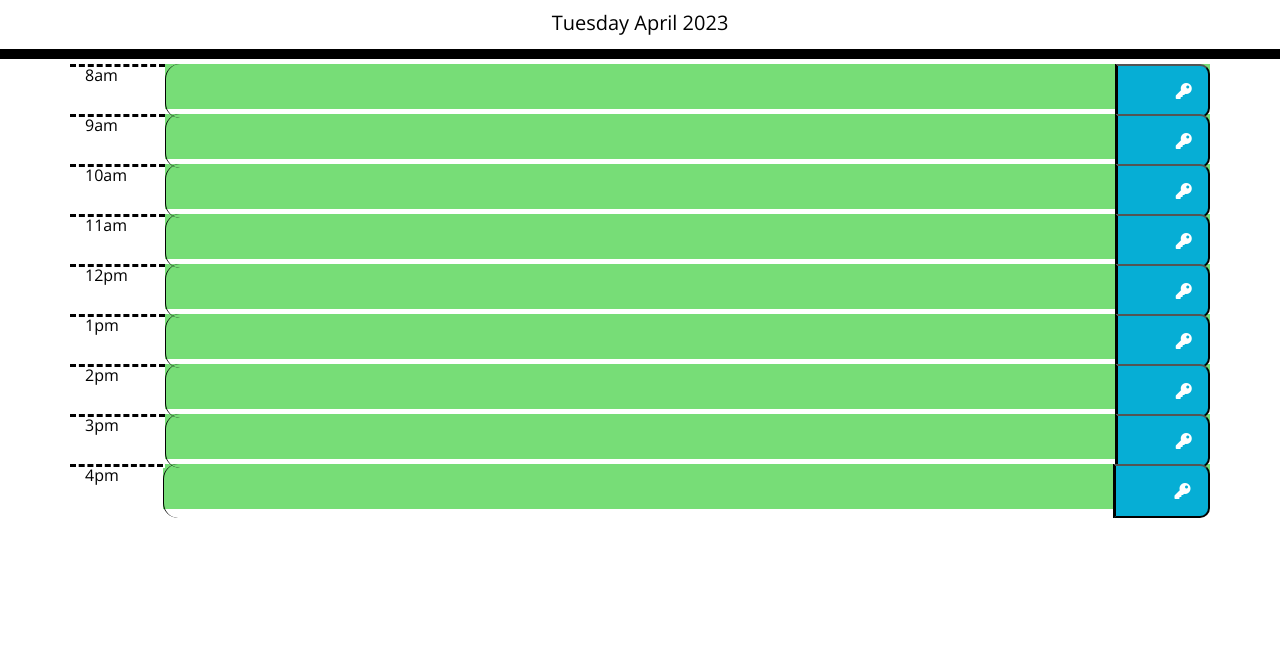
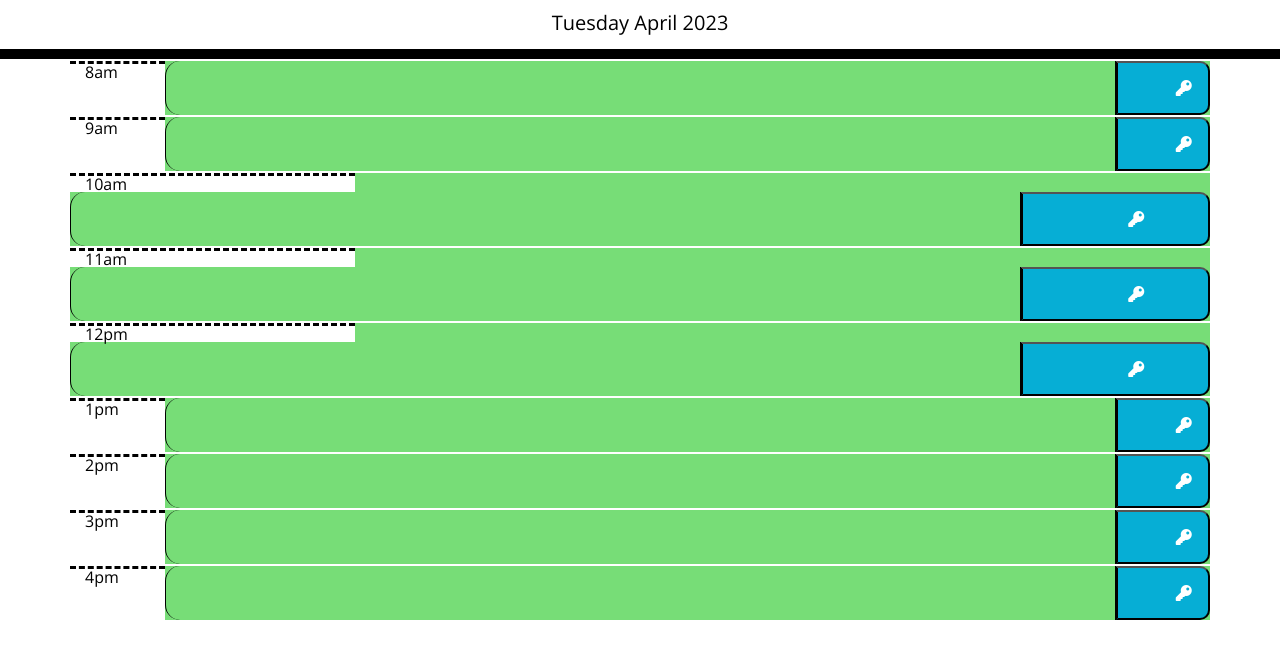
Before and after one commit to youlormansH/workSchedule, a plain HTML site: page index.html in a window 1280 px wide. Shown: the part 117-776 px from the top of the page. Drawn offline with nearby package versions, Linux system fonts and the light colour scheme.

Commit message:
fix the js

```diff
--- a/assets/develop/script.js
+++ b/assets/develop/script.js
@@ -1,8 +1,8 @@
 $(document).ready(function () {
     // code for current date and time
-    let NowMoment = moment().format("dddd MMMM YYYY");
+    let currentDay = moment().format("dddd MMMM YYYY");
     let displayDate = document.getElementById("currentDay");
-    displayDate.innerHTML = NowMoment;
+    displayDate.innerHTML = currentDay;
     let currentHour = moment().format("HH");
 
     // Button function that clear local storage and clear contents
@@ -14,15 +14,15 @@ $(document).ready(function () {
 
     // the hour from each time slot and compares it to actual time
     $(".time-day").each(function () {
-      var timeDiv = $(this).attr("id").split("-")[1];
+      var timeDay = $(this).attr("id").split("-")[1];
 
-      if (currentHour == timeDiv) {
+      if (currentHour == timeDay) {
         $(this).addClass("present");
-        $(this).children(".description").addClass("white-text");
-      } else if (currentHour < timeDiv) {
+        $(this).children(".name").addClass("white-text");
+      } else if (currentHour < timeDay) {
         $(this).removeClass("present");
         $(this).addClass("future");
-      } else if (currentHour > timeDiv) {
+      } else if (currentHour > timeDay) {
         $(this).removeClass("future");
         $(this).addClass("past");
       }
--- a/assets/style.css
+++ b/assets/style.css
@@ -32,8 +32,8 @@ input {
 
 .row {
   white-space: pre-wrap;
-  height: 50px;
-  border-top: 5px solid white;
+  height: 50%;
+  border-top: 2px solid white;
 }
 
 .hour {
--- a/index.html
+++ b/index.html
@@ -29,13 +29,14 @@
       <p id="currentDay" class="lead"></p>
     </header>
     <div class="container">
+      <div class="card-img">
       <!-- Timeblocks go here -->
 
-      <div id="hour-08" class="row time-day">
+      <div id="hour-08" class="row time-day justify-content-lg-start">
         <div class="col-md-1 hour"><span id="8">8am</span></div>
         <input class="col-md-10 time Name" placeholder=""></input>
         <button class="col saveBtn" aria-label=" 8am">
-          <i class="fas fa-key"></i>
+          <strong class="fas fa-key"></strong>
         </button>
       </div>
 
@@ -48,7 +49,7 @@
       </div>
 
       <div id="hour-10" class="row time-day">
-        <div class="col-md-1 hour"><span id="10">10am</span></div>
+        <div class="col-md-3 hour"><span id="10">10am</span></div>
         <input class="col-md-10 time Name" placeholder=""></input>
         <button class="col saveBtn" aria-label="10am">
           <strong class="fas fa-key"></strong>
@@ -56,7 +57,7 @@
       </div>
 
       <div id="hour-11" class="row time-day">
-        <div class="col-md-1 hour"><span id="11">11am</span></div>
+        <div class="col-md-3 hour"><span id="11">11am</span></div>
         <input class="col-md-10 time Name" placeholder=""></input>
         <button class="col saveBtn" aria-label="11am">
           <strong class="fas fa-key"></strong>
@@ -64,7 +65,7 @@
       </div>
 
       <div id="hour-12" class="row time-day">
-        <div class="col-md-1 hour"><span id="12">12pm</span></div>
+        <div class="col-md-3 hour"><span id="12">12pm</span></div>
         <input class="col-md-10 time Name" placeholder=""></input>
         <button class="col saveBtn" aria-label="12pm">
           <strong class="fas fa-key"></strong>
@@ -96,11 +97,12 @@
       </div>
 
       <div id="hour-16" class="row time-day">
-        <div class="col hour"><span id="16">4pm</span></div>
+        <div class="col-md-1  hour"><span id="16">4pm</span></div>
         <input class="col-md-10 time Name" placeholder=""></input>
         <button class="col saveBtn" aria-label=" 4pm">
           <strong class="fas fa-key"></strong>
         </button>
+      </div>
       </div>
     </div>
     <script src="https://cdnjs.cloudflare.com/ajax/libs/jquery/3.2.1/jquery.min.js"></script>
```
Also changed, not shown: 1 other file.
